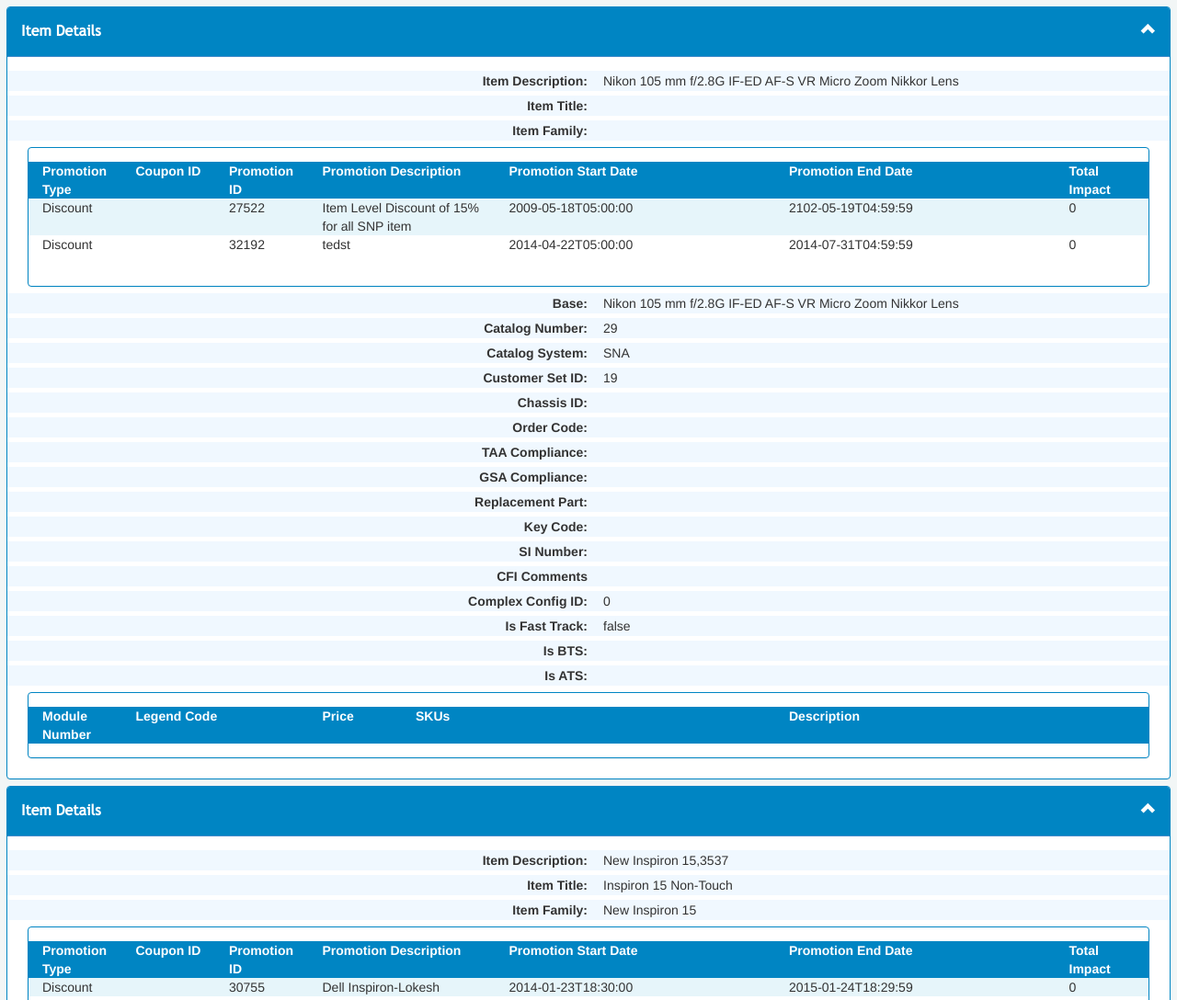
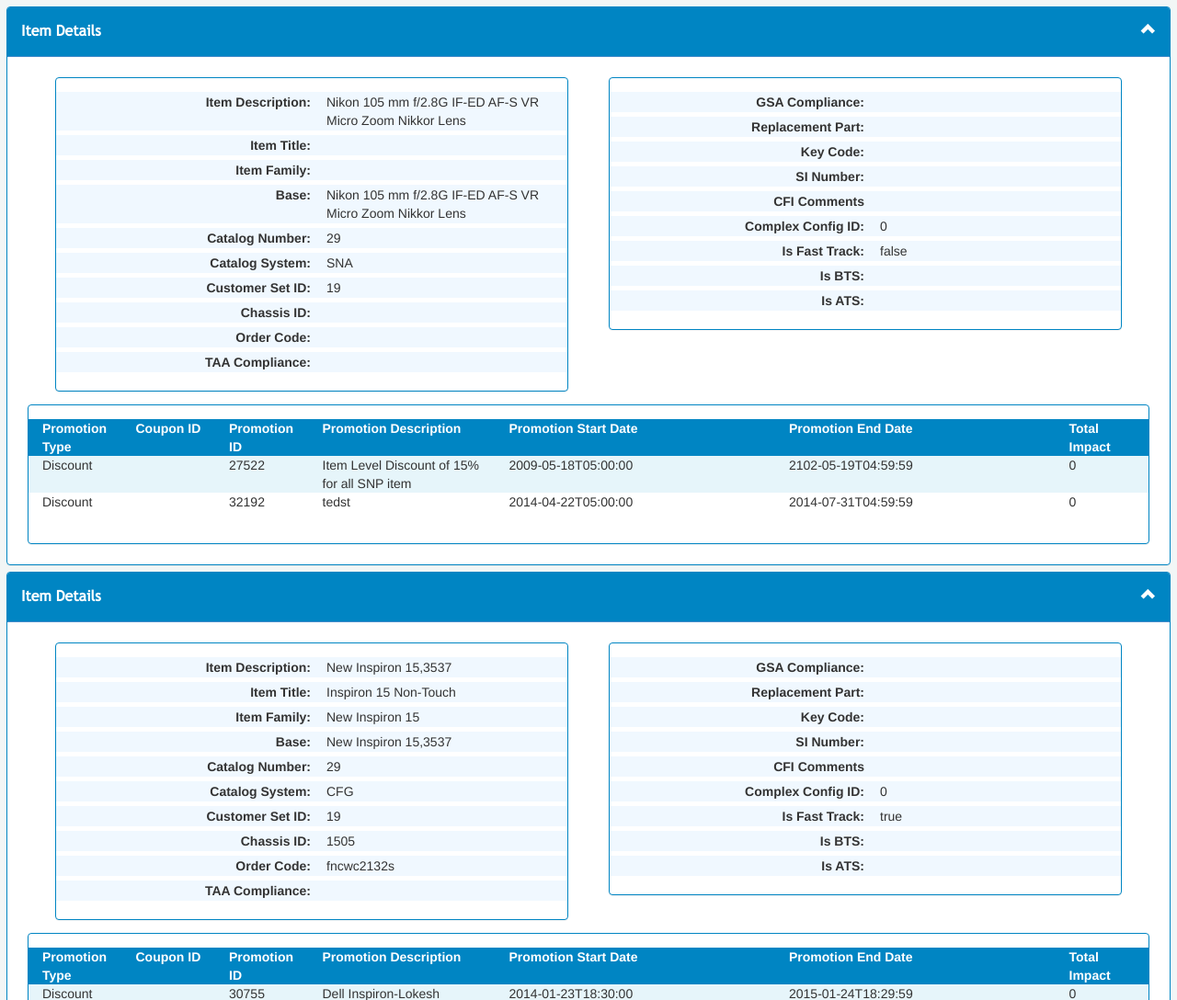
Before and after one commit to DCSGInterns/GUI, a plain HTML site: page Design Docs/Work in progress/index.html in a window 1280 px wide. Shown: the top 1088 px of the page at 92% size. Drawn offline with nearby package versions, Linux system fonts and the light colour scheme.

Commit message:
Edits to work in progress

```diff
--- a/Design Docs/Work in progress/index.html
+++ b/Design Docs/Work in progress/index.html
@@ -13,6 +13,10 @@
 					<strong>Item Details</strong> <span class="glyphicon glyphicon-chevron-up" id="toggle_image_1"></span>
 				</div>
 				<div class="panel-body" id="wrapper_body_1">
+					<div class="container">
+						<div class="col-sm-6 col-md-6 col-lg-6">
+							<div class="panel panel-primary">
+								<div class="panel-body">
 									<form class="form-horizontal" role="form">
 										<div class="form-group" onmouseover="hvr(this)" onmouseout="out(this)">
 										<label class="col-sm-6 col-md-6 col-lg-6 control-label">Item Description: </label>
@@ -34,32 +38,7 @@
 											<p class="form-control-static" ng-bind="item.FamilyName"></p>
 										</div>
 										</div>
-					</form>
-					<div class="panel panel-primary">
-						<div class="panel-body">
-							<div class="table">
-								<div class="row">
-									<div class="col-lg-1 col-md-1 col-sm-1 col-xs-1"><strong>Promotion Type</strong></div>
-									<div class="col-lg-1 col-md-1 col-sm-1 col-xs-1"><strong>Coupon ID</strong></div>
-									<div class="col-lg-1 col-md-1 col-sm-1 col-xs-1"><strong>Promotion ID</strong></div>
-									<div class="col-lg-2 col-md-2 col-sm-2 col-xs-2"><strong>Promotion Description</strong></div>
-									<div class="col-lg-3 col-md-3 col-sm-3 col-xs-3"><strong>Promotion Start Date</strong></div>
-									<div class="col-lg-3 col-md-3 col-sm-3 col-xs-3"><strong>Promotion End Date</strong></div>
-									<div class="col-lg-1 col-md-1 col-sm-1 col-xs-1"><strong>Total Impact</strong></div>
-								</div>
-								<div class="row" ng-repeat="promotion in item.PriceAdjustments.PriceAdjustment">
-									<div class="col-lg-1 col-md-1 col-sm-1 col-xs-1" ng-bind="promotion.CouponFlag"></div>
-									<div class="col-lg-1 col-md-1 col-sm-1 col-xs-1"></div>
-									<div class="col-lg-1 col-md-1 col-sm-1 col-xs-1" ng-bind="promotion.Id"></div>
-									<div class="col-lg-2 col-md-2 col-sm-2 col-xs-2" ng-bind="promotion.ShortDescription"></div>
-									<div class="col-lg-3 col-md-3 col-sm-3 col-xs-3" ng-bind="promotion.DateStart"></div>
-									<div class="col-lg-3 col-md-3 col-sm-3 col-xs-3" ng-bind="promotion.DateEnd"></div>
-									<div class="col-lg-1 col-md-1 col-sm-1 col-xs-1" ng-bind="promotion.TotalImpact"></div>
-								</div>
-							</div>
-						</div>
-					</div>
-					<form class="form-horizontal" role="form">
+
 										<div class="form-group" onmouseover="hvr(this)" onmouseout="out(this)">
 										<label class="col-sm-6 col-md-6 col-lg-6 control-label">Base: </label>
 										<div class="col-sm-6 col-md-6 col-lg-6">
@@ -108,7 +87,14 @@
 											<p class="form-control-static" ng-bind="item.TaaComplianceStatus.TaaCompliant.nil"></p>
 										</div>
 										</div>
-
+									</form>
+								</div>
+							</div>
+						</div>
+						<div class="col-sm-6 col-md-6 col-lg-6">
+							<div class="panel panel-primary">
+								<div class="panel-body">
+									<form class="form-horizontal" role="form">
 										<div class="form-group" onmouseover="hvr(this)" onmouseout="out(this)">
 										<label class="col-sm-6 col-md-6 col-lg-6 control-label">GSA Compliance: </label>
 										<div class="col-sm-6 col-md-6 col-lg-6">
@@ -171,6 +157,37 @@
 										</div>
 
 									</form>
+								</div>
+							</div>
+						</div>
+					</div>
+					<div ng-hide="emptyCheck(item.PriceAdjustments.PriceAdjustment)" class="ng-hide">
+						<div class="panel panel-primary">
+							<div class="panel-body">
+								<div class="table">
+									<div class="row">
+										<div class="col-lg-1 col-md-1 col-sm-1 col-xs-1"><strong>Promotion Type</strong></div>
+										<div class="col-lg-1 col-md-1 col-sm-1 col-xs-1"><strong>Coupon ID</strong></div>
+										<div class="col-lg-1 col-md-1 col-sm-1 col-xs-1"><strong>Promotion ID</strong></div>
+										<div class="col-lg-2 col-md-2 col-sm-2 col-xs-2"><strong>Promotion Description</strong></div>
+										<div class="col-lg-3 col-md-3 col-sm-3 col-xs-3"><strong>Promotion Start Date</strong></div>
+										<div class="col-lg-3 col-md-3 col-sm-3 col-xs-3"><strong>Promotion End Date</strong></div>
+										<div class="col-lg-1 col-md-1 col-sm-1 col-xs-1"><strong>Total Impact</strong></div>
+									</div>
+									<div class="row" ng-repeat="promotion in item.PriceAdjustments.PriceAdjustment">
+										<div class="col-lg-1 col-md-1 col-sm-1 col-xs-1" ng-bind="promotion.CouponFlag"></div>
+										<div class="col-lg-1 col-md-1 col-sm-1 col-xs-1"></div>
+										<div class="col-lg-1 col-md-1 col-sm-1 col-xs-1" ng-bind="promotion.Id"></div>
+										<div class="col-lg-2 col-md-2 col-sm-2 col-xs-2" ng-bind="promotion.ShortDescription"></div>
+										<div class="col-lg-3 col-md-3 col-sm-3 col-xs-3" ng-bind="promotion.DateStart"></div>
+										<div class="col-lg-3 col-md-3 col-sm-3 col-xs-3" ng-bind="promotion.DateEnd"></div>
+										<div class="col-lg-1 col-md-1 col-sm-1 col-xs-1" ng-bind="promotion.TotalImpact"></div>
+									</div>
+								</div>
+							</div>
+						</div>
+					</div>
+					<div ng-hide="emptyCheck(item.ConfigDetails.Modules.Module)" class="ng-hide">
 						<div class="panel panel-primary">
 							<div class="panel-body">
 								<div class="row">
@@ -192,6 +209,7 @@
 					</div>
 				</div>
 			</div>
+		</div>
 		<script src="https://code.jquery.com/jquery.js"></script>
 		<script src="js/bootstrap.min.js"></script>
 	  	<script src="js/controllers.js"></script>
```
Also changed, not shown: Design Docs/Work in progress/js/controllers.js. Lines whose indentation alone changed are shown as unchanged.
